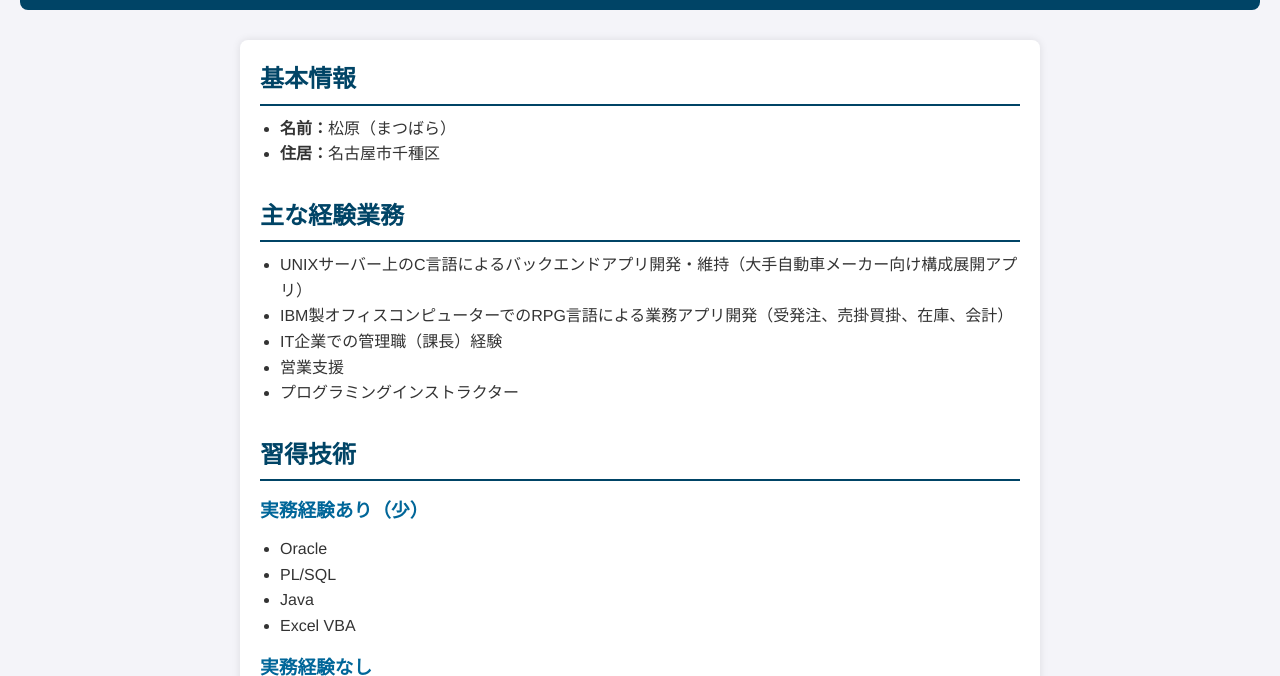
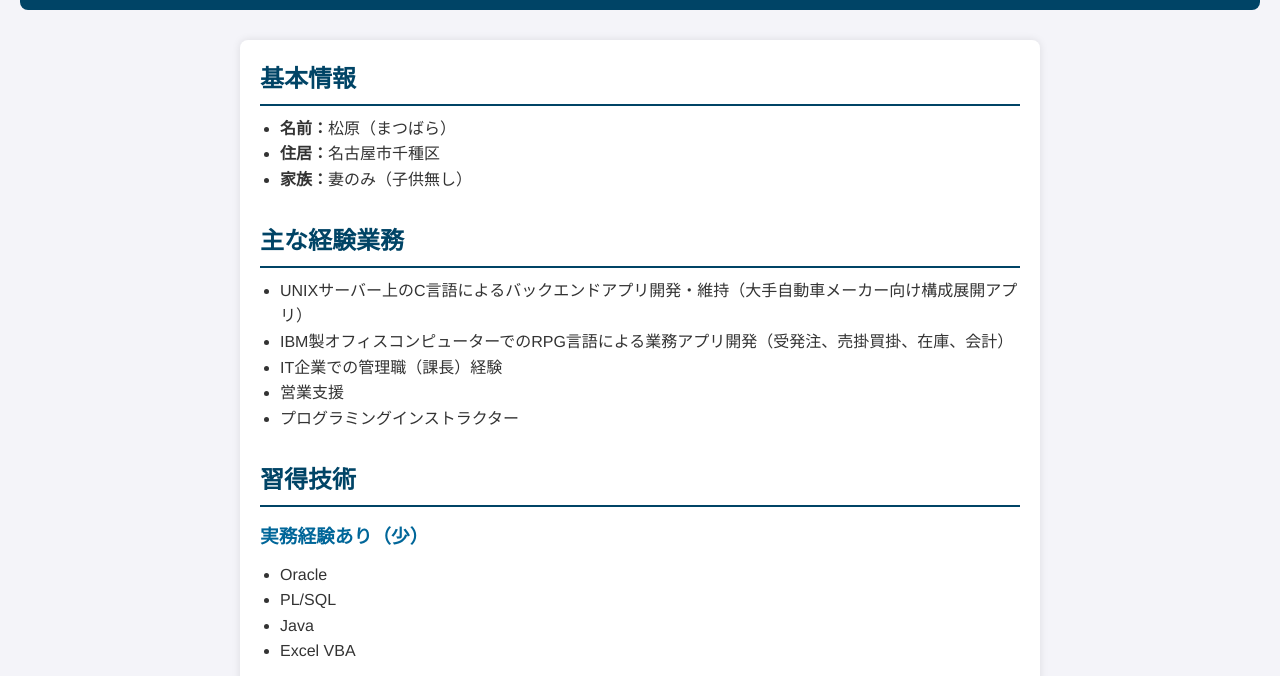
Before and after one commit to YM-phaseone/www, a plain HTML site: page index.html in a window 1280 px wide. Shown: the part 101-777 px from the top of the page. Drawn offline with Linux system fonts and the light colour scheme.

Commit message:
Update index.html

```diff
--- a/index.html
+++ b/index.html
@@ -16,6 +16,7 @@
       <ul>
         <li><strong>名前：</strong>松原（まつばら）</li>
         <li><strong>住居：</strong>名古屋市千種区</li>
+        <li><strong>家族：</strong>妻のみ（子供無し）</li>
       </ul>
     </section>
 
```
